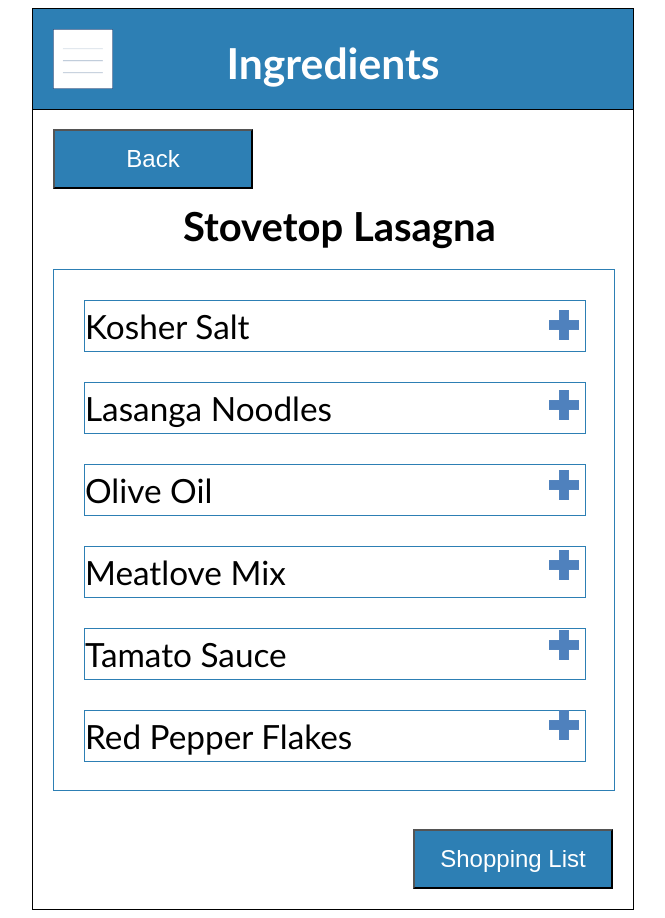
After one commit to rachelboy/HFID-website, a PHP site: page /prototype/ingredients_lasagna.html in a window 1280 px wide. The commit adds this page. Shown: the whole page, without its empty margins (307-972 px from the left). Run offline with PHP 8.4, Linux system fonts and the light colour scheme.

Commit message:
Cookbook and Ingriedies
things are happening.

```diff
--- a/prototype/cookbook.html
+++ b/prototype/cookbook.html
@@ -63,7 +63,7 @@
     <p class="servings">Servings: 4</p>
 
 
-    <button>Add to List</button>
+    <a href="ingredients_lasagna.html"><button>Add to List</button></a>
     </div>
 
     <div class="meal" id="meal_two">
--- a/prototype/css/main.css
+++ b/prototype/css/main.css
@@ -56,6 +56,7 @@ body {
     border-bottom-right-radius: 35px;
     z-index: 999999999999;
     background-color: yellow;
+    display: none;
 }
 
 
@@ -189,3 +190,78 @@ button, select{
     left: 0px;
     top: 680px;
 }
+
+#meal_title{
+    position: absolute;
+    left: 0px;
+    top: 160px;
+    font-size: 30pt;
+    text-indent: 150px;
+}
+
+#ingredients{
+    position: absolute;
+    left: 0px;
+    top: 240px;
+    width: 560px;
+    height: 520px;
+    margin: 20px;
+    border: 1px solid #2D7FB4;
+}
+
+.ingredient{
+    width: 500px;
+    height: 50px;
+    margin: 30px;
+    border: 1px solid #2D7FB4;
+}
+
+.ingredient p{
+    display: inline;
+    line-height: 50px;
+    font-size: 25pt;
+}
+
+.ingredient input[type=image]{
+    height: 30px;
+    width: 30px;
+    margin: 20px;
+}
+
+#ingredient1 input[type=image]{
+    position: absolute;
+    top: 20px;
+    right: 15px;
+
+}
+
+#ingredient2 input[type=image]{
+    position: absolute;
+    top: 100px;
+    right: 15px;
+}
+
+#ingredient3 input[type=image]{
+    position: absolute;
+    top: 180px;
+    right: 15px;
+}
+
+#ingredient4 input[type=image]{
+    position: absolute;
+    top: 260px;
+    right: 15px;
+
+}
+
+#ingredient5 input[type=image]{
+    position: absolute;
+    top: 340px;
+    right: 15px;
+}
+
+#ingredient6 input[type=image]{
+    position: absolute;
+    top: 420px;
+    right: 15px;
+}
--- /dev/null
+++ b/prototype/ingredients_lasagna.html
@@ -0,0 +1,85 @@
+<!DOCTYPE html>
+<html>
+<head>
+  <meta charset="utf-8">
+  <title>Framework Test Page</title>
+  <script type='text/javascript' src='javascript/main.js'></script>
+  <link rel="stylesheet" href="css/main.css">
+</head>
+<body>
+  <div id="screen">
+    <div id="header">
+
+      <div id="menu_button">
+        <img src="images/menu.png" alt="menu" onclick="toggle(menu)">
+      </div>
+
+      <div id="menu">
+        <ul>
+          <li>
+              <label>Choose Store
+              <select>
+                  <option value="Trader">Trader Joe's</option>
+                  <option value="Whole">Whole Foods</option>
+                  <option value="Roche">Roche Bros</option>
+              </select>
+              </label>
+          </li>
+          <li><a href="shopping_list.html">Shopping List</a></li>
+          <li><a href="cookbook.html">Cookbook</a></li>
+          <li><a href="preferences.html">Preferences</a></li>
+        <ul>
+      </div>
+
+       <h1>Ingredients</h1>
+    </div>
+
+
+    <div id= "top_button_one">
+    <a href="cookbook.html"><button>Back</button></a>
+    </div>
+
+    <h2 id="meal_title">Stovetop Lasagna</h2>
+    <div id="ingredients">
+
+      <div class="ingredient" id="ingredient1">
+      <p>Kosher Salt</p>
+      <input type="image" id="ingredientimage1" src="images/add.png" alt="add" onclick="add(id)">
+      </div>
+
+      <div class="ingredient" id="ingredient2">
+      <p>Lasanga Noodles</p>
+      <input type="image" id="ingredientimage2" src="images/add.png" alt="add" onclick="add(id)">
+      </div>
+
+      <div class="ingredient" id="ingredient3">
+      <p>Olive Oil</p>
+      <input type="image" id="ingredientimage3" src="images/add.png" alt="add" onclick="add(id)">
+      </div>
+
+      <div class="ingredient" id="ingredient4">
+      <p>Meatlove Mix</p>
+      <input type="image" id="ingredientimage4" src="images/add.png" alt="add" onclick="add(id)">
+      </div>
+
+      <div class="ingredient" id="ingredient5">
+      <p>Tamato Sauce</p>
+      <input type="image" id="ingredientimage5" src="images/add.png" alt="add" onclick="add(id)">
+      </div>
+
+      <div class="ingredient" id="ingredient6">
+      <p>Red Pepper Flakes</p>
+      <input type="image" id="ingredientimage6" src="images/add.png" alt="add" onclick="add(id)">
+      </div>
+
+
+
+    </div>
+
+      <div id= "bottom_button_two">
+      <a href="shopping_list.html"><button>Shopping List</button></a>
+      </div>
+
+ </div>
+</body>
+</html>
--- a/prototype/javascript/main.js
+++ b/prototype/javascript/main.js
@@ -3,3 +3,34 @@ function toggle(menu)
     var menu=document.getElementById('menu');
     menu.style.display = (menu.style.display === 'block') ? 'none':'block';
 }
+
+function add(image){
+	var image=document.getElementById(image);
+    image.src = (image.src="images/add.png") ? 'images/check.png': 'images/add.png'
+ }
+
+
+
+
+
+
+
+
+
+
+ /* the uncheck isn't working, tried this, but no go :(  var image=document.getElementById('ingredientimage1');
+   if(image.src = menu.src="images/add.png"){
+   		image.src="images/check.png"
+   }
+   else{
+   	uncheck(image)
+   }
+ }
+
+function uncheck(image){
+	if(image.src="images/check.png"){
+		image.src='images/add.png'
+	}
+}
+
+*/
```
Also changed, not shown: prototype/javascript/ingredients.js (added, +9 -0 lines), prototype/menu.html (added, +57 -0 lines), prototype/images/add.png (added), prototype/images/check.png (added).
